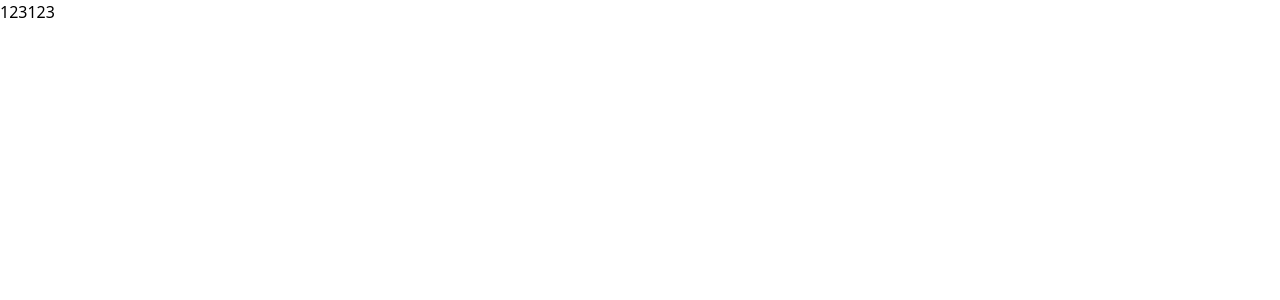
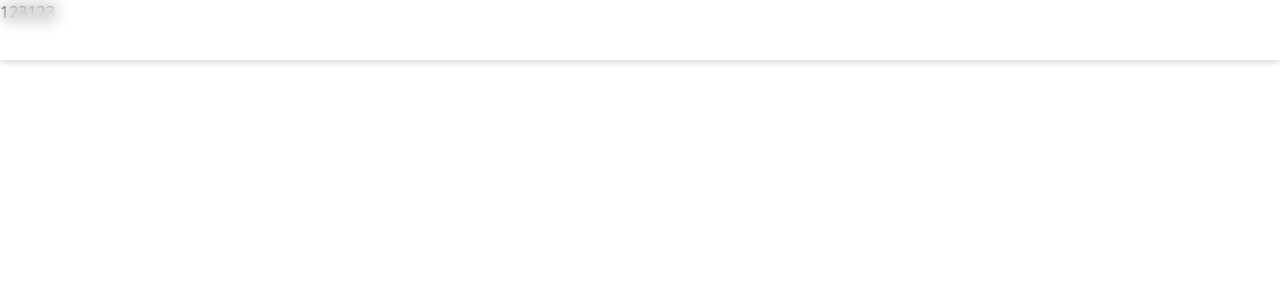
Before and after one commit to SEJ1991/next-crud, a Next.js app: page / in a window 1280 px wide. Shown: the top 300 px of the page. Built offline with nearby package versions, Linux system fonts and the light colour scheme.

Commit message:
feat: [NC_publish-Header-component-9] published Header component

```diff
--- a/src/app/globals.css
+++ b/src/app/globals.css
@@ -9,26 +9,30 @@
   --color-black-tertiary: #2e2e2e;
   --color-gray-primary: #d9dde2;
   --color-dark-gray-primary: #4d4e51;
-
   --color-theme-primary: var(--color-white-primary);
   --color-opposite-primary: #191919;
+  --color-text-primary: #000;
+  --color-shadow-primary: var(--color-gray-primary);
 
-  --color-text-primary: #000;
+  --size-header-height: 3.75rem;
 }
 
 .dark {
   --color-theme-primary: var(--color-black-primary);
   --color-opposite-primary: var(--color-white-primary);
-
   --color-text-primary: var(--color-white-primary);
+  --color-shadow-primary: var(--color-dark-gray-primary);
 }
 
 @theme {
   --color-theme-primary: var(--color-theme-primary);
   --color-opposite-theme-primary: var(--color-opposite-primary);
+  --color-shadow-primary: var(--color-shadow-primary);
 
   --breakpoint-xs: 26.563rem; /*  425px */
   --breakpoint-s: 33.75rem; /* 540px */
+
+  --height-header-h: var(--size-header-height);
 }
 
 @layer base {
--- a/src/app/layout.tsx
+++ b/src/app/layout.tsx
@@ -1,7 +1,7 @@
 import type { Metadata } from 'next';
 import { Geist, Geist_Mono } from 'next/font/google';
+import { Header, Providers } from '@/shared';
 import './globals.css';
-import { Providers } from '@/shared';
 
 const geistSans = Geist({
   variable: '--font-geist-sans',
@@ -14,7 +14,7 @@ const geistMono = Geist_Mono({
 });
 
 export const metadata: Metadata = {
-  title: 'NC-CRUD | HOME',
+  title: 'N-CRUD | HOME',
   description: 'Next.js CRUD reference website',
 };
 
@@ -26,6 +26,7 @@ export default function RootLayout({
   return (
     <html lang='en' suppressHydrationWarning>
       <body className={`${geistSans.variable} ${geistMono.variable} antialiased`}>
+        <Header></Header>
         <Providers>{children}</Providers>
       </body>
     </html>
--- /dev/null
+++ b/src/shared/components/atoms/Header.tsx
@@ -0,0 +1,16 @@
+import React, { ComponentPropsWithoutRef } from 'react';
+import { twMerge } from 'tailwind-merge';
+
+export function Header(props: ComponentPropsWithoutRef<'header'>) {
+  return (
+    <header
+      {...props}
+      className={twMerge(
+        'w-full h-header-h fixed shadow-shadow-primary shadow-md backdrop-blur-sm z-20',
+        props.className
+      )}
+    >
+      {props.children}
+    </header>
+  );
+}
--- a/src/shared/index.ts
+++ b/src/shared/index.ts
@@ -4,3 +4,4 @@ export * from './containers/Providers';
 // components
 export * from './components/ThemeButton';
 export * from './components/atoms/Spinner';
+export * from './components/atoms/Header';
```
